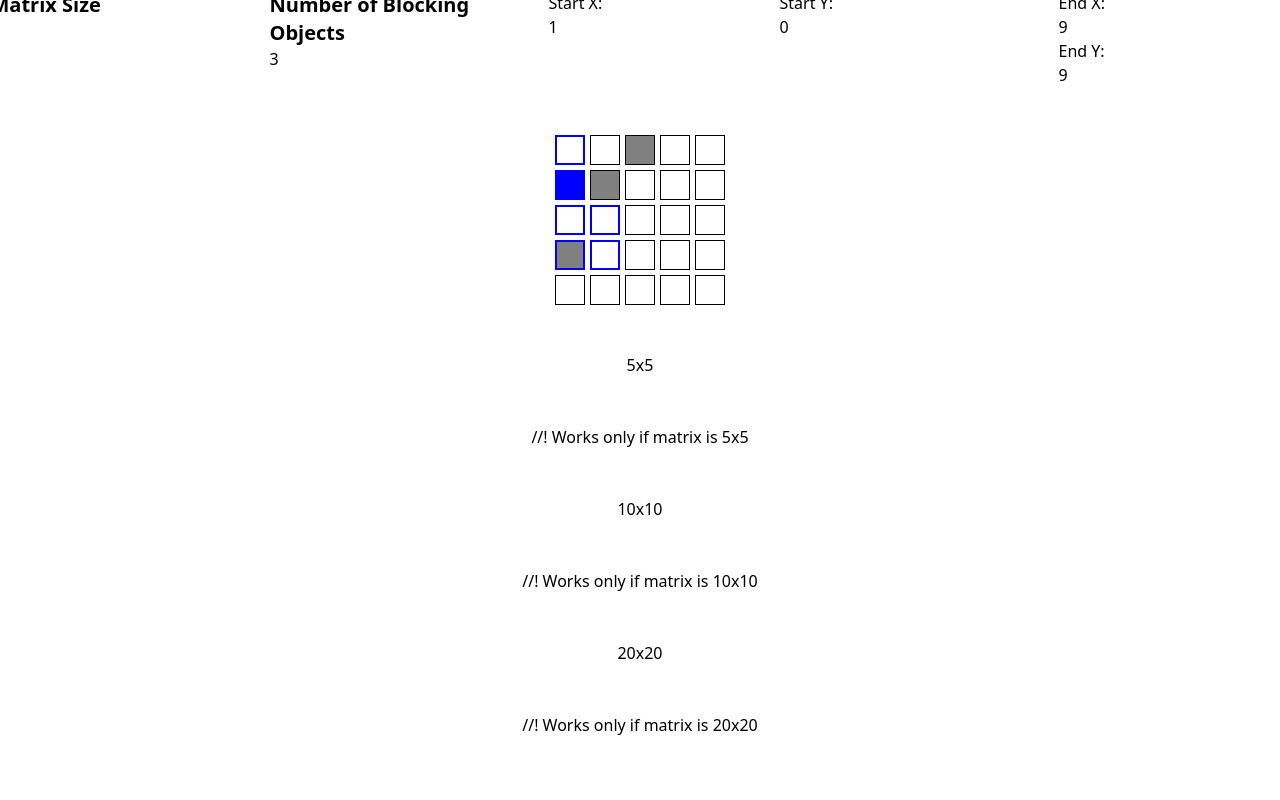
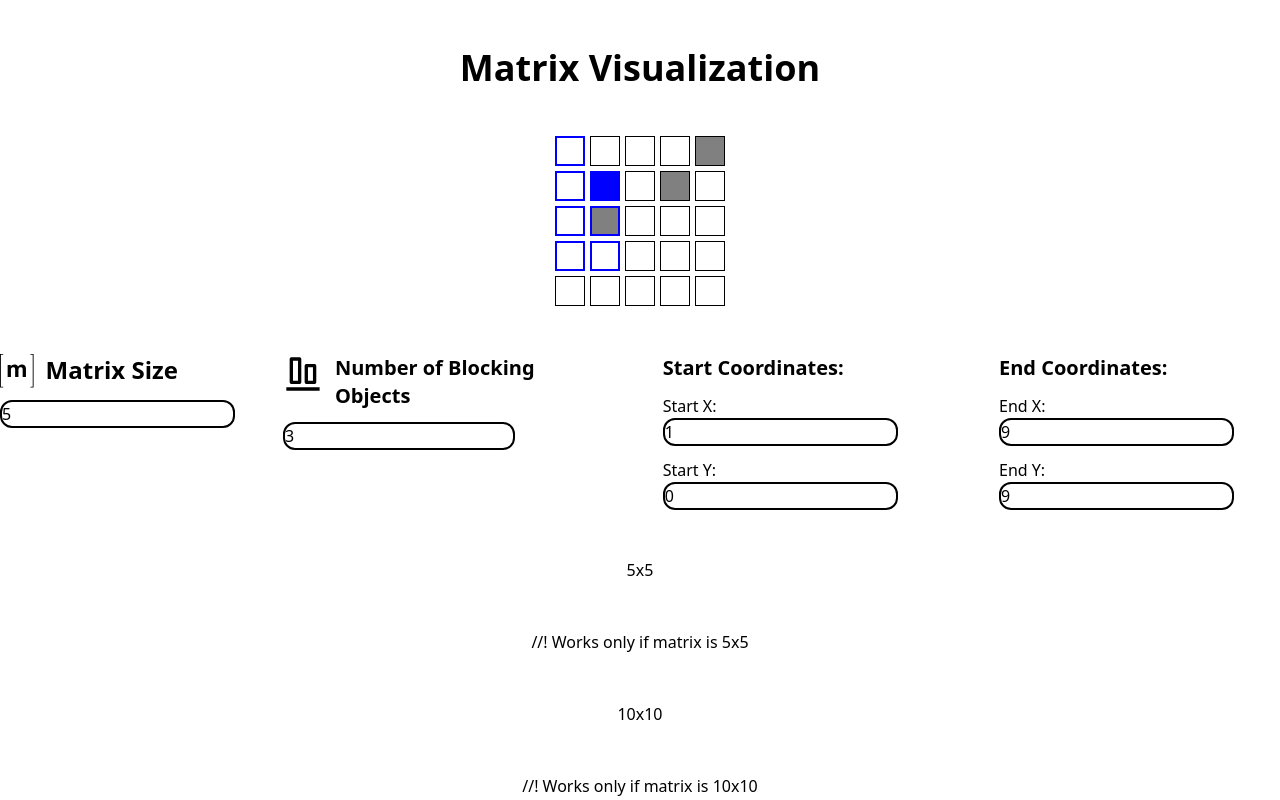
Before and after one commit to StrahinjaWebDev/Moving-Objects-Game, a React (Vite) app: page / in a window 1280 px wide. Shown: the top 800 px of the page. Built offline with nearby package versions, Linux system fonts and the light colour scheme.

Commit message:
styling ui

```diff
--- a/src/Matrix.tsx
+++ b/src/Matrix.tsx
@@ -229,39 +229,8 @@ function Matrix() {
   // }); //! IF The result should be an array of objects containing movingObjectCoordinates and blockingObjetsCoordinates keys, this should be in the log !!!DONE!!!
 
   return (
-    <div className="flex flex-col justify-center items-center w-screen h-[80vh] gap-12">
+    <div className="flex flex-col items-center w-screen h-[200vh] gap-12 mt-12">
       <h1 className="text-4xl font-semibold">Matrix Visualization</h1>
-      <div className="flex flex-row gap-12">
-        <div>
-          <p className="font-bold text-xl">Matrix Size</p>
-          <input type="number" value={matrixSize} onChange={(e) => setMatrixSize(e.target.value)} />
-        </div>
-        <div>
-          <p className="font-bold text-xl">Number of Blocking Objects</p>
-          <input type="number" value={numberOfBlockingObjects} onChange={(e) => setNumberOfBlockingObjects(parseInt(e.target.value))} />
-        </div>
-        <div className="flex flex-row">
-          <label>
-            Start X:
-            <input type="number" value={startCoordinates[0]} onChange={handleStartXChange} />
-          </label>
-          <label>
-            Start Y:
-            <input type="number" value={startCoordinates[1]} onChange={handleStartYChange} />
-          </label>
-        </div>
-
-        <div>
-          <label>
-            End X:
-            <input type="number" value={endCoordinates[0]} onChange={handleEndXChange} />
-          </label>
-          <label>
-            End Y:
-            <input type="number" value={endCoordinates[1]} onChange={handleEndYChange} />
-          </label>
-        </div>
-      </div>
       <div style={{ display: "grid", gridTemplateColumns: `repeat(${matrixSize}, 30px)`, gap: "5px" }}>
         {Array.from({ length: matrixSize * matrixSize }).map((_, index) => {
           const row = Math.floor(index / matrixSize);
@@ -286,6 +255,73 @@ function Matrix() {
           return <div key={index} style={boxStyle}></div>;
         })}
       </div>
+      <div className="flex flex-row gap-12">
+        <div className="flex flex-col gap-3">
+          <p className="font-bold text-2xl flex gap-3">
+            <SiMatrix size={"1.4em"} /> Matrix Size
+          </p>
+          <input
+            className="border-2 rounded-xl border-black hover:border-blue-500"
+            type="number"
+            value={matrixSize}
+            onChange={(e) => setMatrixSize(e.target.value)}
+          />
+        </div>
+        <div className="flex flex-col gap-3">
+          <p className="font-bold text-xl flex gap-3">
+            <BiObjectsVerticalBottom size={"2em"} /> Number of Blocking Objects
+          </p>
+          <input
+            className="border-2 rounded-xl border-black hover:border-blue-500 w-[70%] "
+            type="number"
+            value={numberOfBlockingObjects}
+            onChange={(e) => setNumberOfBlockingObjects(parseInt(e.target.value))}
+          />
+        </div>
+        <div className="flex flex-col gap-3">
+          <p className="text-xl font-bold">Start Coordinates:</p>
+          <p>
+            Start X:
+            <input
+              className="border-2 rounded-xl border-black hover:border-blue-500"
+              type="number"
+              value={startCoordinates[0]}
+              onChange={handleStartXChange}
+            />
+          </p>
+          <label>
+            Start Y:
+            <input
+              className="border-2 rounded-xl border-black hover:border-blue-500"
+              type="number"
+              value={startCoordinates[1]}
+              onChange={handleStartYChange}
+            />
+          </label>
+        </div>
+
+        <div className="flex flex-col gap-3">
+          <p className="text-xl font-bold">End Coordinates:</p>
+          <label>
+            End X:
+            <input
+              className="border-2 rounded-xl border-black hover:border-blue-500"
+              type="number"
+              value={endCoordinates[0]}
+              onChange={handleEndXChange}
+            />
+          </label>
+          <label>
+            End Y:
+            <input
+              className="border-2 rounded-xl border-black hover:border-blue-500 "
+              type="number"
+              value={endCoordinates[1]}
+              onChange={handleEndYChange}
+            />
+          </label>
+        </div>
+      </div>
       <button onClick={handleButtonClick5x5}>5x5</button>
       //! Works only if matrix is 5x5
       <button onClick={handleButtonClick10x10}>10x10</button>
```
